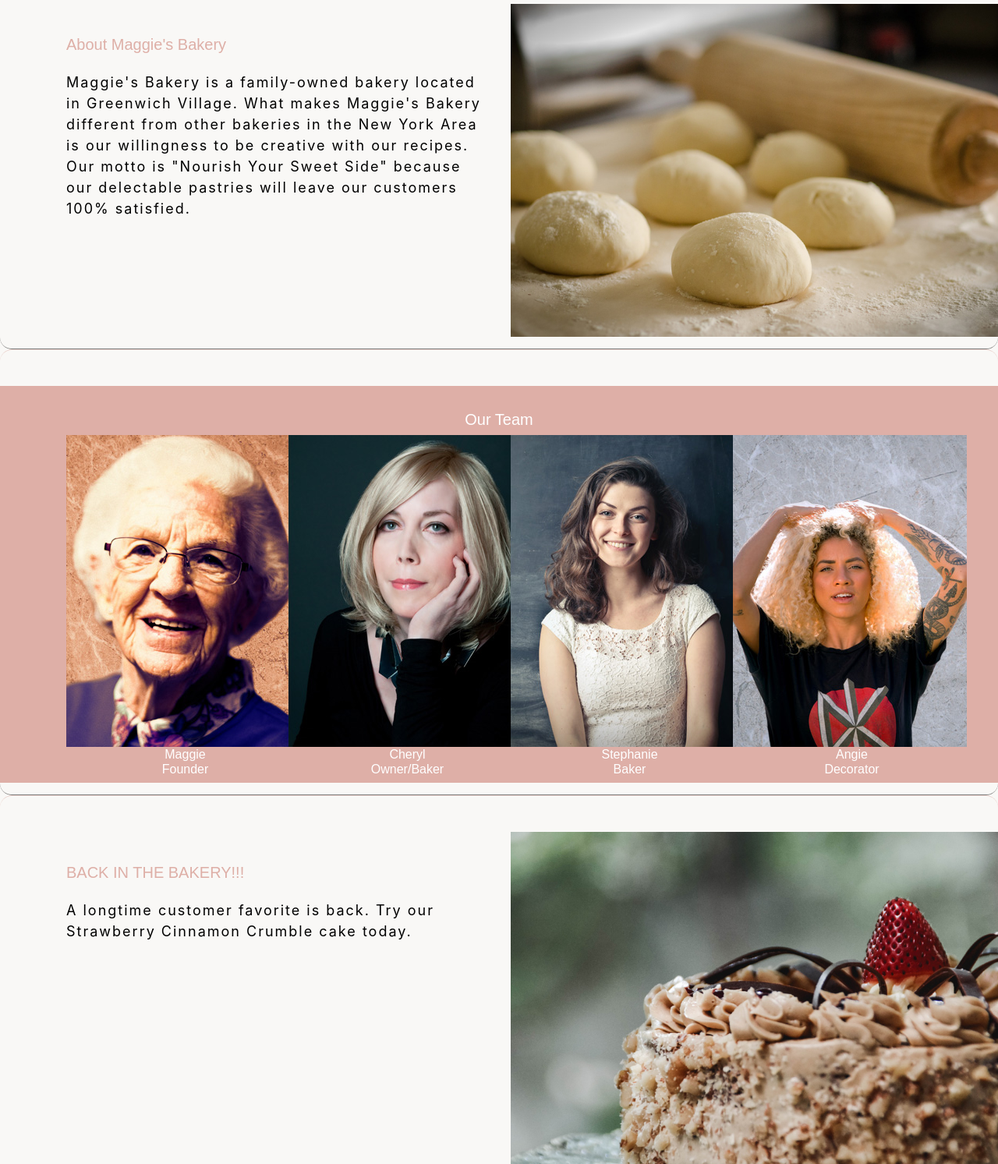
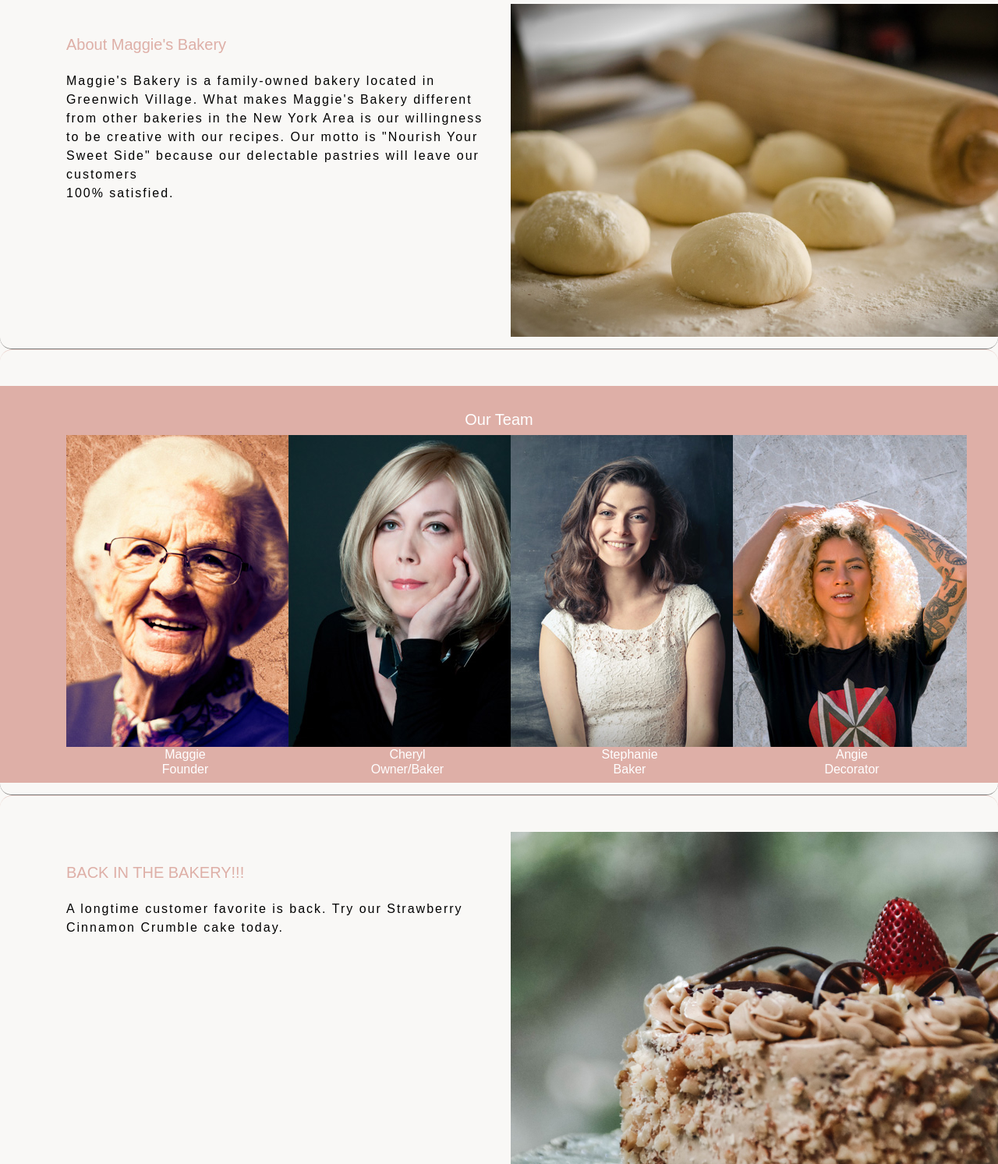
Before and after one commit to mfranl95/MaggiesBakery, a PHP site: page / in a window 1280 px wide. Shown: the part 921-2414 px from the top of the page at 78% size. Run offline with PHP 8.4, Linux system fonts and the light colour scheme; some web fonts are replaced.

Commit message:
Update main.css

```diff
--- a/css/main.css
+++ b/css/main.css
@@ -146,7 +146,8 @@ letter-spacing: 2px;
 }
 
 .about-text p{
-	font-size: 18px;
+	font-size: 16px;
+	font-family:"blue-goblet",sans-serif;
 	color: #000;
 	vertical-align: middle;
 	margin-top: 5px;
```
